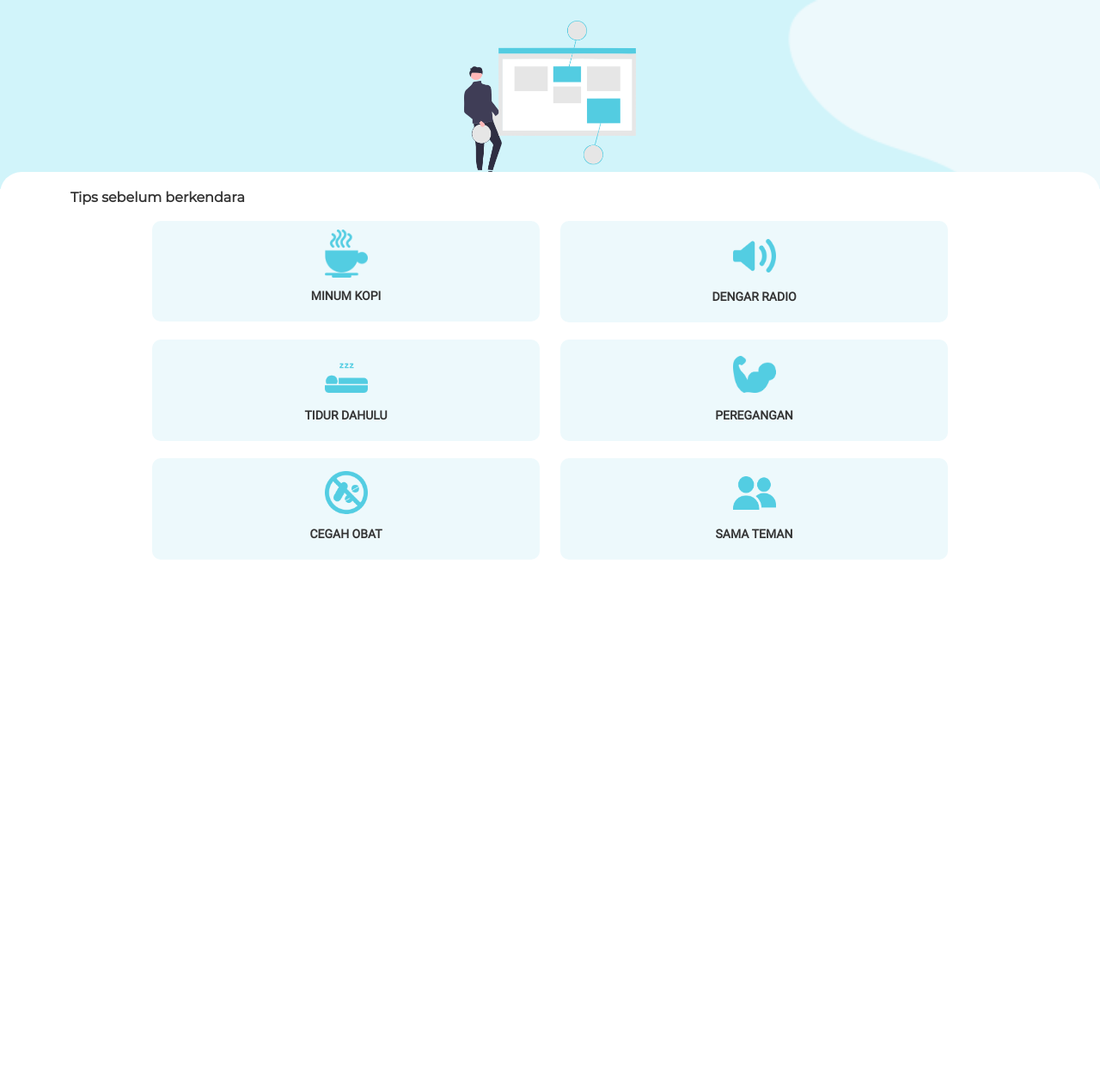
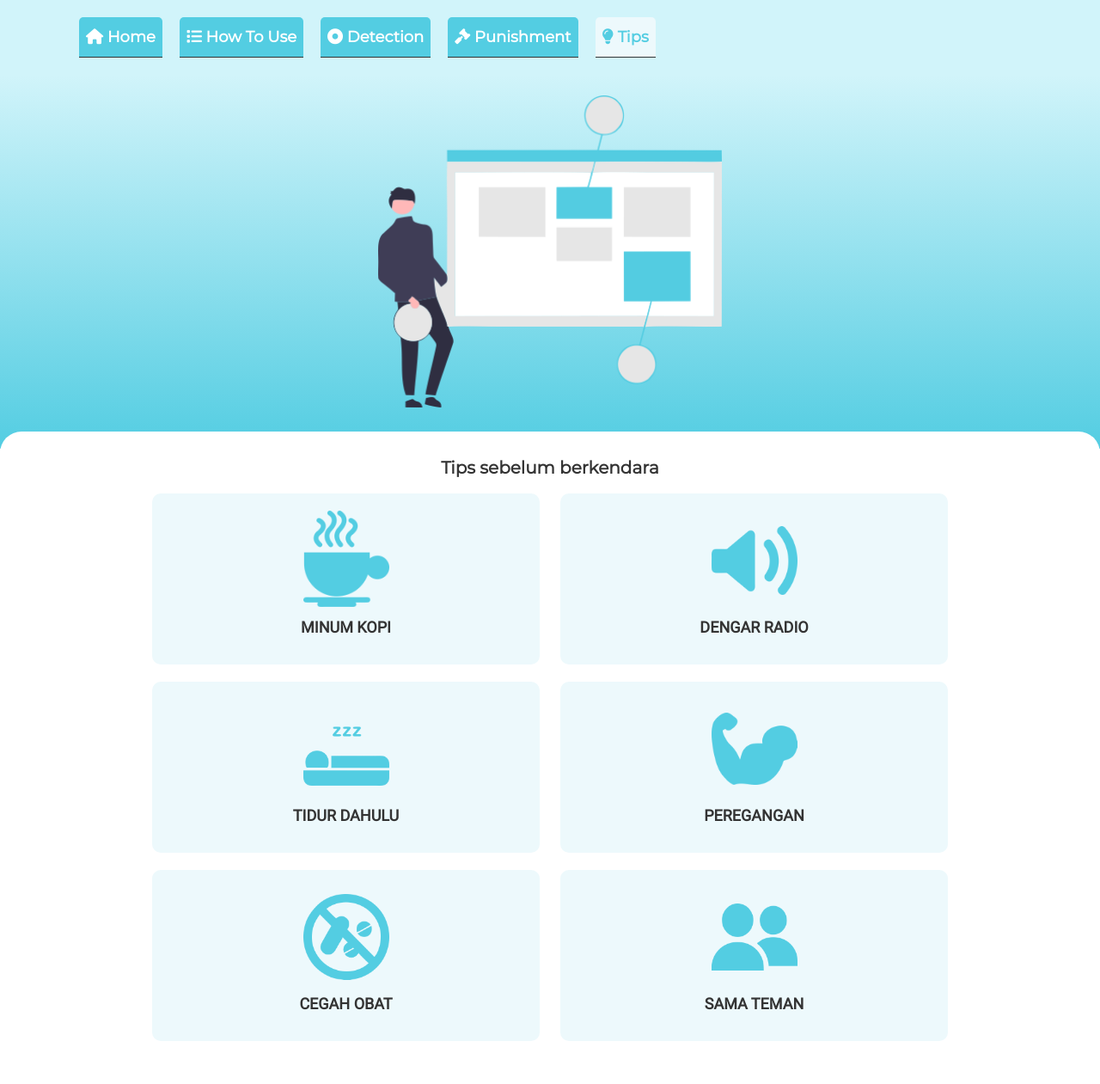
Before and after one commit to adityatriand/drowsiness-detection, a Flask app: page /tips in a window 1280 px wide. Shown: the whole page at 86% size. Before the commit the page ends 651 px from the top, so only its background shows below. Run offline with Flask 2, Linux system fonts and the light colour scheme; some libraries are stand-ins or nearby versions.

Commit message:
[FEAT] add responsive for laptop

```diff
--- a/static/css/style.css
+++ b/static/css/style.css
@@ -25,6 +25,168 @@
     font-style: normal;
 }
 
+@media (min-width: 577px){
+    body {
+        margin: 0;
+        padding: 0;
+        font-family: var(--font1);
+        font-size: 16px;
+        color: var(--black);
+    }
+
+    .navbar{
+        background-color: var(--blue2) !important;
+        padding: 20px 0;
+    }
+
+    .navbar-nav{
+        font-family: var(--font2);
+        font-size: 18px;
+    }
+
+    .nav-custom
+    {
+        margin-right : 30px;
+        font-weight : bold;
+        border-top-left-radius: 5px;
+        border-top-right-radius: 5px;
+    }
+
+    .nav-link
+    {
+        margin: 0 10px;
+        padding: 10px 20px;
+        position: relative;
+        transition: all 0.2s;
+        transition-delay: 0.2s;
+        color: var(--white);
+        background-color: var(--blue3);
+    }
+
+    .nav-link::before
+    {
+        content: "";
+        position: absolute;
+        bottom: 0;
+        left: 0;
+        width: 100%;
+        height: 1px;
+        background: var(--black);
+        transition: all 0.6s;
+    }
+
+    .nav-link:hover::before
+    {
+        bottom: 40px;
+        background: transparent;
+    }
+
+    .nav-link:hover, .nav-link.active
+    {
+        background-color: var(--blue1);
+        color: var(--blue3) !important;
+    }
+
+    .head{
+        background-image: linear-gradient(180deg, var(--blue2), var(--blue3));
+    }
+
+    .head img{
+        width: 400px !important;
+        margin-bottom: 48px;
+    }
+
+    .content{
+        position:relative;
+        top:-20px;
+        background-color: var(--white);
+        border-top-left-radius: 25px;
+        border-top-right-radius: 25px;
+        overflow: auto;
+    }
+
+    .title-one, .title-two{
+        font-family: var(--font2);
+        font-weight:bold;
+        text-align:center;
+        margin-top: 30px;
+    }
+
+    .title-two{
+        font-size: 20px;
+    }
+
+    .box-content{
+        background-color: var(--blue1);
+        border-radius: 10px;
+        padding: 20px;
+        text-align: justify;
+        margin: 20px auto;
+        font-size: 18px;
+        width: 1000px;
+    }
+
+    .padding-content{
+        padding: 90px !important;
+    }
+
+    .padding-content2{
+        padding: 50px !important;
+    }
+
+    .box-content.important{
+        background-color: var(--blue2);
+    }
+
+    .box-content.success{
+        background-color: var(--success);
+        font-weight:bold;
+    }
+
+    .box-content.fail{
+        background-color: var(--fail);
+        font-weight:bold;
+    }
+
+    .box-content img{
+        width: 300px;
+    }
+
+    .box-content.icon-tips{
+        width:auto !important;
+    }
+
+    .box-content.icon-tips img{
+        width:100px !important;
+    }
+
+    .item-number{
+        font-size: 100px;
+        text-align: center;
+        color: var(--blue3);
+    }
+
+    .icon-detection{
+        width: 100px !important;
+    }
+
+    #menu img{
+        width: 500px !important;
+    }
+
+    form{
+        width: 1000px;
+        margin: 20px auto;
+    }
+
+    .img-tips{
+        height: 112.27px !important;
+        line-height: 112.27px !important;
+    }
+
+}
+
+@media (max-width: 576px){
     body {
         margin: 0;
         padding: 0;
@@ -120,3 +282,4 @@ body {
         text-align: center;
         color: var(--blue3);
     }
+}
--- a/templates/base.html
+++ b/templates/base.html
@@ -13,6 +13,33 @@
     <script src="https://cdn.jsdelivr.net/npm/bootstrap@5.2.2/dist/js/bootstrap.bundle.min.js"></script>
   </head>
   <body>
+    <nav class="navbar navbar-expand-lg bg-light d-none d-sm-block">
+      <div class="container">
+        <button class="navbar-toggler" type="button" data-bs-toggle="collapse" data-bs-target="#navbarNavAltMarkup" aria-controls="navbarNavAltMarkup" aria-expanded="false" aria-label="Toggle navigation">
+          <span class="navbar-toggler-icon"></span>
+        </button>
+        <div class="collapse navbar-collapse" id="navbarNavAltMarkup">
+          <ul class="navbar-nav mr-auto">
+            <li class="nav-item">
+              <a class="nav-link nav-custom" href="{{ url_for('index') }}"><i class="fa-solid fa-house"></i> Home</a>
+            </li>
+            <li class="nav-item">
+              <a class="nav-link nav-custom" href="{{ url_for('guideapp') }}"><i class="fa-solid fa-list"></i> How To Use</a>
+            </li>
+            <li class="nav-item">
+              <a class="nav-link nav-custom" href="{{ url_for('detection') }}"><i class="fa-solid fa-circle-dot"></i> Detection</a>
+            </li>
+            <li class="nav-item">
+              <a class="nav-link nav-custom" href="{{ url_for('punishment') }}"><i class="fa-solid fa-gavel"></i> Punishment</a>
+            </li>
+            <li class="nav-item">
+              <a class="nav-link nav-custom" href="{{ url_for('tips') }}"><i class="fa-solid fa-lightbulb"></i> Tips</a>
+            </li>
+          </ul>
+        </div>
+      </div>
+    </nav>
+
     <div class="head">
       <div class="text-center">
         {% block headimg %}
@@ -20,6 +47,7 @@
         {% endblock %}
         </div>
     </div>
+
     <div class="container">
       <nav class="navbar navbar-dark navbar-expand d-md-none d-lg-none d-xl-none fixed-bottom" id="navbar-footer">
         <ul class="navbar-nav nav-justified w-100 mx-4">
@@ -41,11 +69,13 @@
           </ul>
       </nav>
     </div>
+
     <div class="content">
         {% block content %}
 
         {% endblock %}
     </div>
+
     <script src="https://ajax.googleapis.com/ajax/libs/jquery/3.6.0/jquery.min.js"></script>
     <script src="https://unpkg.com/aos@next/dist/aos.js"></script>
     <script src="{{url_for('static', filename='js/script.js')}}" ></script>
--- a/templates/guide.html
+++ b/templates/guide.html
@@ -12,14 +12,14 @@
                 <div class="col-4">
                     <h1 class="item-number">01</h1>
                 </div>
-                <div class="col-8">
+                <div class="col-8 padding-content2">
                     Saat aplikasi sudah terbuka, pilih menu <i class="fa-solid fa-circle-dot"></i>
                 </div>
             </div>
         </div>
         <div class="box-content">
             <div class="row">
-                <div class="col-8">
+                <div class="col-8 padding-content2">
                     Kamu akan melihat dua menu pilihan, input gambar atau realtime.
                 </div>
                 <div class="col-4">
@@ -32,7 +32,7 @@
                 <div class="col-4">
                     <h1 class="item-number">03</h1>
                 </div>
-                <div class="col-8">
+                <div class="col-8 padding-content2">
                     Pilih menu input gambar jika hanya ingin melihat kamu mengantuk atau tidak. Pilih menu realtime jika ingin mendeteksi secara langsung
                 </div>
             </div>
--- a/templates/tips.html
+++ b/templates/tips.html
@@ -9,46 +9,46 @@
         <h6 class="title-two">Tips sebelum berkendara</h6>
         <div class="row justify-content-center">
             <div class="col-5">
-                <div class="box-content text-center" style="margin:10px 0;">
+                <div class="box-content text-center icon-tips" style="margin:10px 0;">
                     <img src="{{ url_for('static', filename='image/coffee.png') }}" width="50">
                     <p class="fw-bold" style="margin: 10px 0 !important;">MINUM KOPI</p>
                 </div>
             </div>
             <div class="col-5">
-                <div class="box-content text-center" style="margin:10px 0;" >
-                    <div style="height: 57px; line-height: 57px;">
+                <div class="box-content text-center icon-tips" style="margin:10px 0;" >
+                    <div class="img-tips" style="height: 57px; line-height: 57px;">
                         <img src="{{ url_for('static', filename='image/radio.png') }}" width="50">
                     </div>
                     <p class="fw-bold" style="margin: 10px 0 !important;">DENGAR RADIO</p>
                 </div>
             </div>
             <div class="col-5">
-                <div class="box-content text-center" style="margin:10px 0;">
-                    <div style="height: 57px; line-height: 57px;">
+                <div class="box-content text-center icon-tips" style="margin:10px 0;">
+                    <div class="img-tips" style="height: 57px; line-height: 57px;">
                         <img src="{{ url_for('static', filename='image/sleep.png') }}" width="50">
                     </div>
                     <p class="fw-bold" style="margin: 10px 0 !important;">TIDUR DAHULU</p>
                 </div>
             </div>
             <div class="col-5">
-                <div class="box-content text-center" style="margin:10px 0;">
-                    <div style="height: 57px; line-height: 57px;">
+                <div class="box-content text-center icon-tips" style="margin:10px 0;">
+                    <div class="img-tips" style="height: 57px; line-height: 57px;">
                         <img src="{{ url_for('static', filename='image/otot.png') }}" width="50">
                     </div>
                     <p class="fw-bold" style="margin: 10px 0 !important;">PEREGANGAN</p>
                 </div>
             </div>
             <div class="col-5">
-                <div class="box-content text-center" style="margin:10px 0;">
-                    <div style="height: 57px; line-height: 57px;">
+                <div class="box-content text-center icon-tips" style="margin:10px 0;">
+                    <div class="img-tips" style="height: 57px; line-height: 57px;">
                         <img src="{{ url_for('static', filename='image/medicine.png') }}" width="50">
                     </div>
                     <p class="fw-bold" style="margin: 10px 0 !important;">CEGAH OBAT</p>
                 </div>
             </div>
             <div class="col-5">
-                <div class="box-content text-center" style="margin:10px 0 30px;">
-                    <div style="height: 57px; line-height: 57px;">
+                <div class="box-content text-center icon-tips" style="margin:10px 0 30px;">
+                    <div class="img-tips" style="height: 57px; line-height: 57px;">
                         <img src="{{ url_for('static', filename='image/friend.png') }}" width="50">
                     </div>
                     <p class="fw-bold" style="margin: 10px 0 !important;">SAMA TEMAN</p>
```
Also changed, not shown: templates/detection.html (+6 -6 lines), templates/index.html (+4 -4 lines), templates/realtime.html (+6 -6 lines), static/file.jpg. Lines whose indentation alone changed are shown as unchanged.
